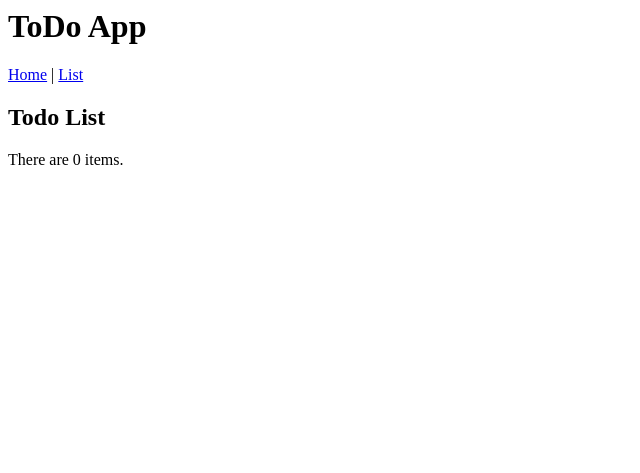
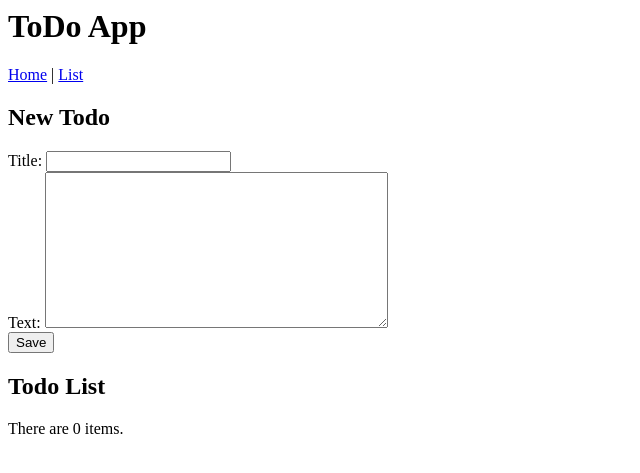
Before and after one commit to foobacca/htmx-todo, a Django app: page /todo/list/ in a window 1280 px wide. Shown: the top 473 px of the page, without its empty margins (0-640 px from the left). Run offline with Django 5.2, Linux system fonts and the light colour scheme; data that the repository does not hold is empty.

Commit message:
can create new todos through the web ui

```diff
--- /dev/null
+++ b/todo/forms.py
@@ -0,0 +1,9 @@
+from django import forms
+
+from .models import TodoItem
+
+
+class TodoForm(forms.ModelForm):
+    class Meta:
+        model = TodoItem
+        fields = ["title", "text"]
--- a/todo/templates/todo/list.html
+++ b/todo/templates/todo/list.html
@@ -5,6 +5,12 @@
   <body>
     <h1>ToDo App</h1>
     <p><a href="{% url 'todo:index' %}">Home</a> | <a href="{% url 'todo:list' %}">List</a></p>
+    <h2>New Todo</h2>
+    <form action="" method="POST">
+      {% csrf_token %}
+      {{ form }}
+      <input type="submit" name="save" value="Save">
+    </form>
     <h2>Todo List</h2>
     <p>There are {{ todo_count }} items.</p>
     <ul>
--- a/todo/views.py
+++ b/todo/views.py
@@ -1,6 +1,7 @@
 from django.shortcuts import get_object_or_404
 from django.template.response import TemplateResponse
 
+from .forms import TodoForm
 from .models import TodoItem
 
 
@@ -9,9 +10,22 @@ def index(request):
 
 
 def todo_list(request):
+    messages = []
+    if request.method == "POST":
+        form = TodoForm(request.POST)
+        if form.is_valid():
+            new_todo = form.save()
+            messages.append(f"Created new todo item: {new_todo.id}, {new_todo.title}")
+            # finally, reset the form for redisplay
+            form = TodoForm()
+        # if form is not valid, leave it with errors for redisplay
+    else:
+        form = TodoForm()
     context = {
         "todo_count": TodoItem.objects.count(),
         "todo_list": TodoItem.objects.all(),
+        "form": form,
+        "messages": messages,
     }
     return TemplateResponse(request, "todo/list.html", context)
 
```
